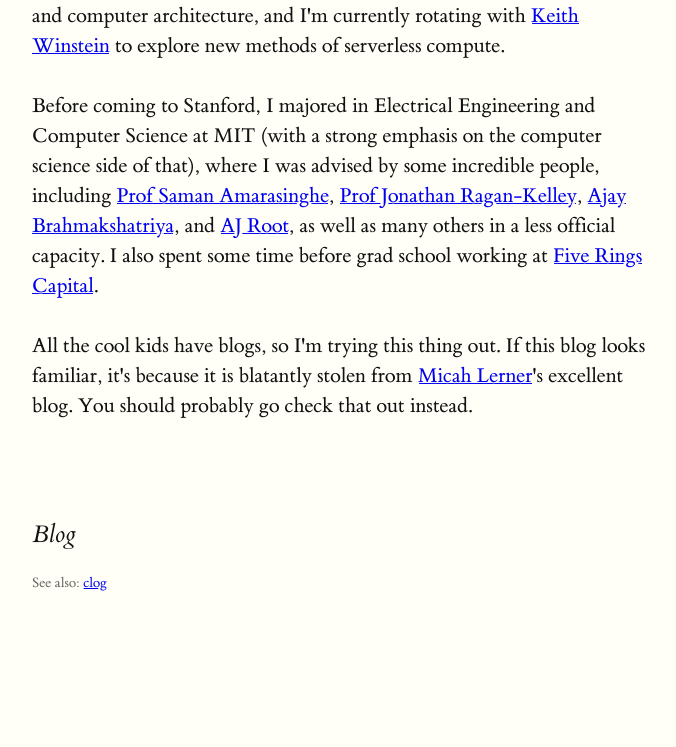
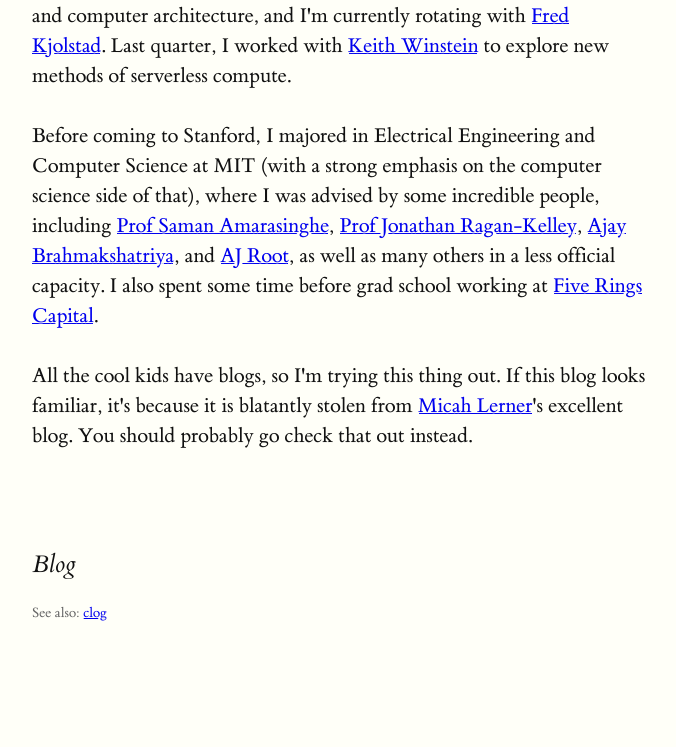
Before and after one commit to katherinemohr/katherinemohr.github.io, a Jekyll site: the page built from index.html, in a window 1280 px wide. Shown: the part 381-1128 px from the top of the page, without its empty margins (128-804 px from the left). Built offline with Jekyll 4.4.1, drawn with Linux system fonts in a browser that asks for light colours; before the commit the page ends 1098 px from its top, so only the background shows below that.

Commit message:
new rotation

```diff
--- a/index.html
+++ b/index.html
@@ -27,7 +27,8 @@ layout: default
   <section>
     <p style="margin-top: 0;">
       I'm broadly interested in programming languages, compilers, networking, and computer architecture,
-      and I'm currently rotating with <a href="https://cs.stanford.edu/~keithw/">Keith Winstein</a> to explore new methods of serverless compute.
+      and I'm currently rotating with <a href="http://fredrikbk.com">Fred Kjolstad</a>.
+      Last quarter, I worked with <a href="https://cs.stanford.edu/~keithw/">Keith Winstein</a> to explore new methods of serverless compute.
       <br/>
       <br/>
       Before coming to Stanford, I majored in Electrical Engineering and Computer Science at MIT (with a strong emphasis on the computer science side of that),
```
